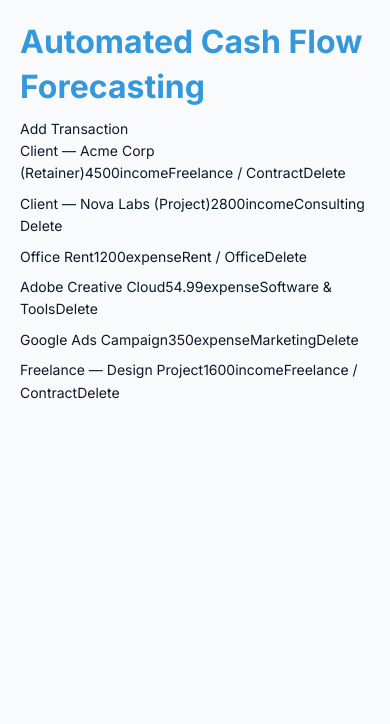
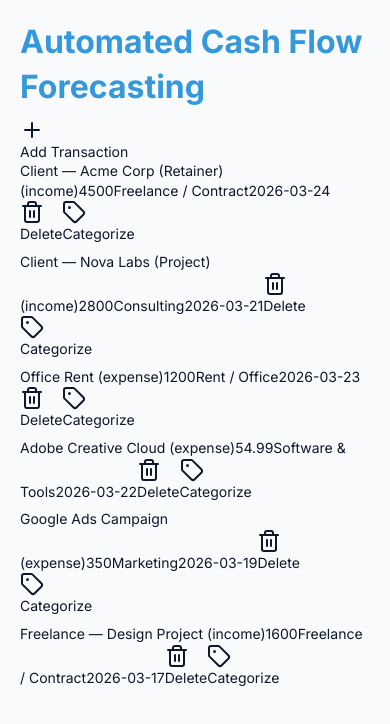
Before and after one commit to kalavathiramarao76-ui/pf-cash-flow-pro, a Next.js app: page /dashboard in a window 390 px wide. Shown: the top 724 px of the page. Built offline with nearby package versions, Linux system fonts and the light colour scheme.

Commit message:
improve: auto-upgrade cycle #96
Files: app/dashboard/page.tsx, app/forecasting/page.tsx, app/globals.css

```diff
--- a/app/dashboard/page.tsx
+++ b/app/dashboard/page.tsx
@@ -109,71 +109,98 @@ const mlModel: MlModel = {
 
 function categorizeTransaction(transaction: Transaction): string {
   const keywords = transaction.description.toLowerCase().split(" ");
-  let category = "";
-
   if (transaction.type === "income") {
-    for (const incomeCategory in mlModel.income) {
-      for (const keyword of mlModel.income[incomeCategory]) {
-        if (keywords.includes(keyword)) {
-          category = incomeCategory;
-          break;
+    for (const category in mlModel.income) {
+      for (const keyword of mlModel.income[category]) {
+        if (keywords.includes(keyword.toLowerCase())) {
+          return category;
         }
       }
-      if (category) break;
     }
-    if (!category) category = "Other Income";
   } else {
-    for (const expenseCategory in mlModel.expense) {
-      for (const keyword of mlModel.expense[expenseCategory]) {
-        if (keywords.includes(keyword)) {
-          category = expenseCategory;
-          break;
+    for (const category in mlModel.expense) {
+      for (const keyword of mlModel.expense[category]) {
+        if (keywords.includes(keyword.toLowerCase())) {
+          return category;
         }
       }
-      if (category) break;
     }
-    if (!category) category = "Other Expense";
   }
-
-  return category;
+  return transaction.type === "income" ? "Other Income" : "Other Expense";
 }
 
-function App() {
+function Page() {
   const [transactions, setTransactions] = useState<Transaction[]>(getStoredTransactions());
 
   useEffect(() => {
     if (transactions.length === 0) {
       setTransactions(SEED_TRANSACTIONS);
     }
-  }, [transactions]);
+  }, []);
 
   useEffect(() => {
     saveTransactions(transactions);
   }, [transactions]);
 
-  const handleAddTransaction = (newTransaction: Transaction) => {
-    const categorizedTransaction = { ...newTransaction, category: categorizeTransaction(newTransaction) };
-    setTransactions([...transactions, categorizedTransaction]);
+  const handleAddTransaction = () => {
+    const newTransaction: Transaction = {
+      id: Date.now().toString(),
+      description: "",
+      amount: 0,
+      type: "income",
+      category: "",
+      date: new Date().toISOString().split("T")[0],
+      recurring: false,
+    };
+    setTransactions([...transactions, newTransaction]);
   };
 
   const handleDeleteTransaction = (id: string) => {
     setTransactions(transactions.filter((transaction) => transaction.id !== id));
   };
 
+  const handleUpdateTransaction = (id: string, updatedTransaction: Transaction) => {
+    setTransactions(transactions.map((transaction) => transaction.id === id ? updatedTransaction : transaction));
+  };
+
+  const handleCategorizeTransaction = (id: string) => {
+    const transaction = transactions.find((t) => t.id === id);
+    if (transaction) {
+      const category = categorizeTransaction(transaction);
+      handleUpdateTransaction(id, { ...transaction, category });
+    }
+  };
+
   return (
     <div>
       <h1>Automated Cash Flow Forecasting</h1>
-      <button onClick={() => handleAddTransaction({ id: Math.random().toString(), description: "New Transaction", amount: 100, type: "income", date: new Date().toISOString().split("T")[0], recurring: false })}>
+      <button onClick={handleAddTransaction}>
+        <Plus />
         Add Transaction
       </button>
       <ul>
         {transactions.map((transaction) => (
           <li key={transaction.id}>
-            <span>{transaction.description}</span>
-            <span>{transaction.amount}</span>
-            <span>{transaction.type}</span>
-            <span>{transaction.category}</span>
-            <button onClick={() => handleDeleteTransaction(transaction.id)}>Delete</button>
+            <span>
+              {transaction.description} ({transaction.type})
+            </span>
+            <span>
+              {transaction.amount}
+            </span>
+            <span>
+              {transaction.category}
+            </span>
+            <span>
+              {transaction.date}
+            </span>
+            <button onClick={() => handleDeleteTransaction(transaction.id)}>
+              <Trash2 />
+              Delete
+            </button>
+            <button onClick={() => handleCategorizeTransaction(transaction.id)}>
+              <Tag />
+              Categorize
+            </button>
           </li>
         ))}
       </ul>
@@ -181,4 +208,4 @@ function App() {
   );
 }
 
-export default App;
+export default Page;
--- a/app/forecasting/page.tsx
+++ b/app/forecasting/page.tsx
@@ -108,33 +108,67 @@ export default function ForecastingPage() {
     setSelectedMonth(month);
   };
 
-  const handleBrushChange = (range: { start: number; end: number }) => {
-    setDateRange(range);
+  const handleDateRangeChange = (start: number, end: number) => {
+    setDateRange({ start, end });
   };
+
+  const filteredForecastData = useMemo(() => {
+    if (selectedMonth !== null) {
+      return forecastData.filter((data) => data.month === selectedMonth);
+    } else if (dateRange.start !== 1 || dateRange.end !== 6) {
+      return forecastData.filter((data) => data.month >= dateRange.start && data.month <= dateRange.end);
+    } else {
+      return forecastData;
+    }
+  }, [forecastData, selectedMonth, dateRange]);
 
   return (
     <div>
       <h1>Automated Cash Flow Forecasting</h1>
-      <ResponsiveContainer width="100%" height={400}>
-        <AreaChart data={forecastData} margin={{ top: 10, right: 30, left: 0, bottom: 0 }}>
+      <ResponsiveContainer width="100%" height={300}>
+        <LineChart data={forecastData}>
           <CartesianGrid strokeDasharray="3 3" />
           <XAxis dataKey="month" />
           <YAxis />
           <Tooltip />
-          <Area type="monotone" dataKey="balance" stroke="#8884d8" fill="#8884d8" />
-          <Area type="monotone" dataKey="income" stroke="#82ca9d" fill="#82ca9d" />
-          <Area type="monotone" dataKey="expenses" stroke="#ff0000" fill="#ff0000" />
-          <Brush dataKey="month" onChange={handleBrushChange} />
-        </AreaChart>
+          <Legend />
+          <Line type="monotone" dataKey="balance" stroke="#8884d8" />
+          <Line type="monotone" dataKey="income" stroke="#82ca9d" />
+          <Line type="monotone" dataKey="expenses" stroke="#ff0000" />
+        </LineChart>
       </ResponsiveContainer>
-      {selectedMonth !== null && (
-        <div>
-          <h2>Drill-down for month {selectedMonth}</h2>
-          <p>Balance: {forecastData[selectedMonth - 1].balance}</p>
-          <p>Income: {forecastData[selectedMonth - 1].income}</p>
-          <p>Expenses: {forecastData[selectedMonth - 1].expenses}</p>
-        </div>
-      )}
+      <div>
+        <button onClick={() => handleDrillDown(1)}>Drill Down to Month 1</button>
+        <button onClick={() => handleDrillDown(2)}>Drill Down to Month 2</button>
+        <button onClick={() => handleDrillDown(3)}>Drill Down to Month 3</button>
+      </div>
+      <div>
+        <label>Start Month:</label>
+        <input type="number" value={dateRange.start} onChange={(e) => handleDateRangeChange(parseInt(e.target.value), dateRange.end)} />
+        <label>End Month:</label>
+        <input type="number" value={dateRange.end} onChange={(e) => handleDateRangeChange(dateRange.start, parseInt(e.target.value))} />
+      </div>
+      <h2>Filtered Forecast Data</h2>
+      <table>
+        <thead>
+          <tr>
+            <th>Month</th>
+            <th>Balance</th>
+            <th>Income</th>
+            <th>Expenses</th>
+          </tr>
+        </thead>
+        <tbody>
+          {filteredForecastData.map((data) => (
+            <tr key={data.month}>
+              <td>{data.month}</td>
+              <td>{data.balance}</td>
+              <td>{data.income}</td>
+              <td>{data.expenses}</td>
+            </tr>
+          ))}
+        </tbody>
+      </table>
     </div>
   );
 }
--- a/app/globals.css
+++ b/app/globals.css
@@ -38,11 +38,10 @@ body {
   background: rgb(var(--background-rgb));
   font-family: var(--font-family);
   line-height: var(--line-height);
-  font-size: var(--font-size);
+  font-size: calc(1rem + 0.5vw);
   padding: 20px;
   transition: font-size 0.3s ease;
   overflow-x: hidden;
-  font-size: calc(1rem + 0.5vw);
 }
 
 h1, h2, h3, h4, h5, h6 {
@@ -164,79 +163,19 @@ img {
   display: block;
   width: 100%;
   height: auto;
-  object-fit: contain;
-  loading: lazy;
 }
 
 @media (max-width: 768px) {
   body {
-    font-size: calc(1rem + 0.2vw);
+    font-size: var(--mobile-font-size);
+    line-height: var(--mobile-line-height);
   }
-  h1 {
-    font-size: calc(var(--header-font-size) * 0.8);
-  }
-  h2 {
-    font-size: calc(var(--subheader-font-size) * 0.8);
-  }
-  .container {
-    grid-template-columns: repeat(6, 1fr);
-  }
-}
 
-@media (max-width: 480px) {
-  body {
-    font-size: var(--mobile-font-size);
-  }
   h1 {
     font-size: var(--mobile-header-font-size);
   }
+
   h2 {
     font-size: var(--mobile-subheader-font-size);
   }
-  .container {
-    grid-template-columns: repeat(3, 1fr);
-    padding: 10px;
-  }
 }
-
-/* Accessibility features */
-* {
-  outline: none;
-}
-
-*:focus {
-  outline: 2px solid var(--primary-color);
-}
-
-.button:disabled {
-  opacity: 0.5;
-  cursor: not-allowed;
-}
-
-.link:visited {
-  color: var(--secondary-color);
-}
-
-/* Screen reader only */
-.sr-only {
-  position: absolute;
-  width: 1px;
-  height: 1px;
-  padding: 0;
-  margin: -1px;
-  overflow: hidden;
-  clip: rect(0, 0, 0, 0);
-  white-space: nowrap;
-  border: 0;
-}
-
-.sr-only:focus {
-  clip: auto;
-  height: auto;
-  margin: 0;
-  overflow: visible;
-  position: static;
-  white-space: normal;
-  width: auto;
-  z-index: 1000;
-}
```
